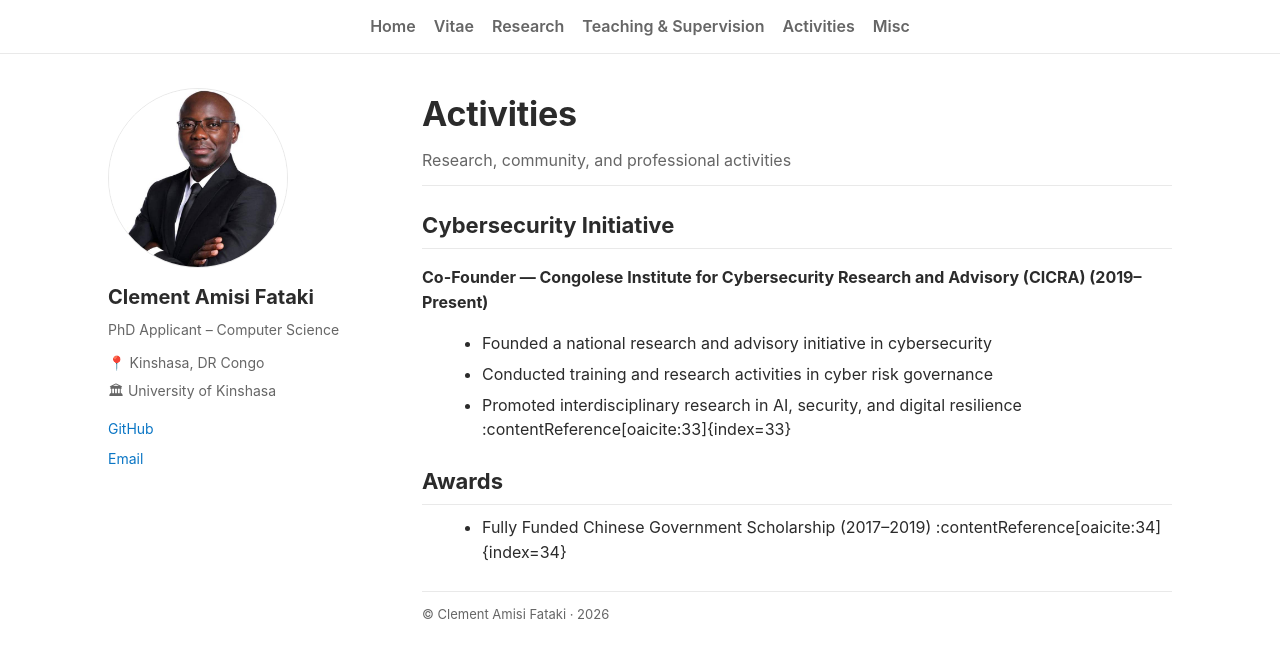
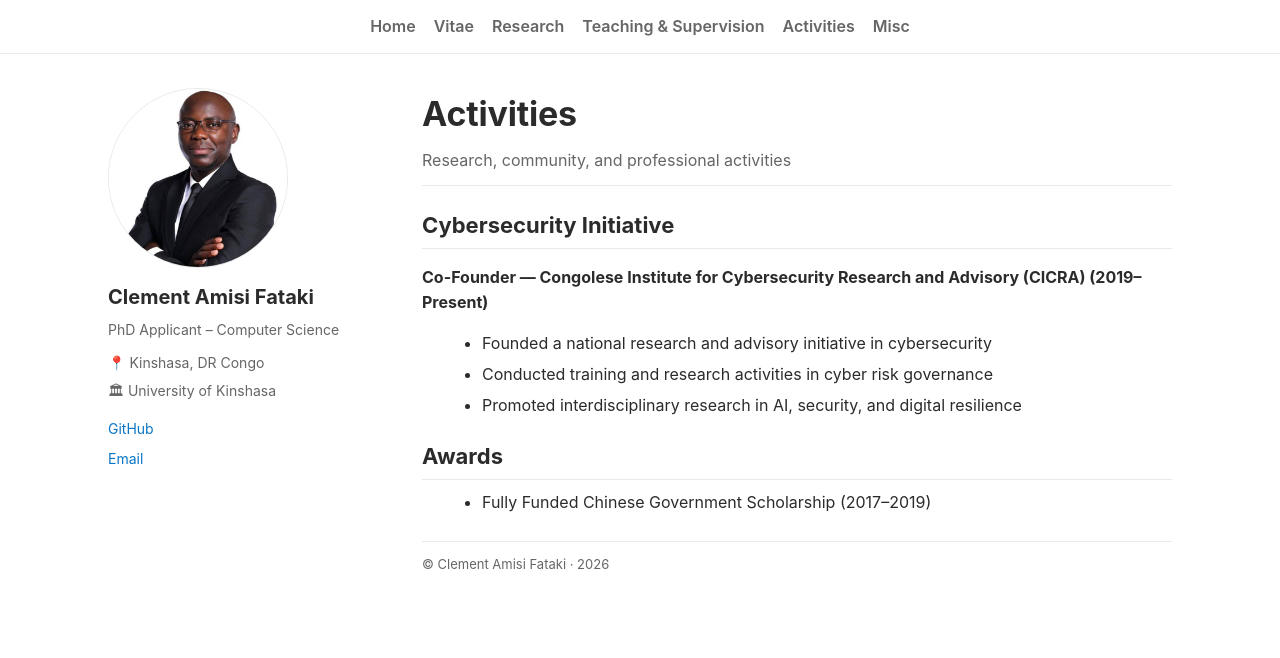
Before and after one commit to clementclark/clementclark.github.io, a Jekyll site: the page built from activities.md, in a window 1280 px wide. Shown: the top 658 px of the page. Built offline with Jekyll 4.4.1, drawn with Linux system fonts in a browser that asks for light colours.

Commit message:
Update activities.md

```diff
--- a/activities.md
+++ b/activities.md
@@ -10,8 +10,8 @@ subtitle: Research, community, and professional activities
 **Co-Founder — Congolese Institute for Cybersecurity Research and Advisory (CICRA) (2019–Present)**
 - Founded a national research and advisory initiative in cybersecurity
 - Conducted training and research activities in cyber risk governance
-- Promoted interdisciplinary research in AI, security, and digital resilience :contentReference[oaicite:33]{index=33}
+- Promoted interdisciplinary research in AI, security, and digital resilience
 
 ## Awards
 
-- Fully Funded Chinese Government Scholarship (2017–2019) :contentReference[oaicite:34]{index=34}
+- Fully Funded Chinese Government Scholarship (2017–2019)
```
